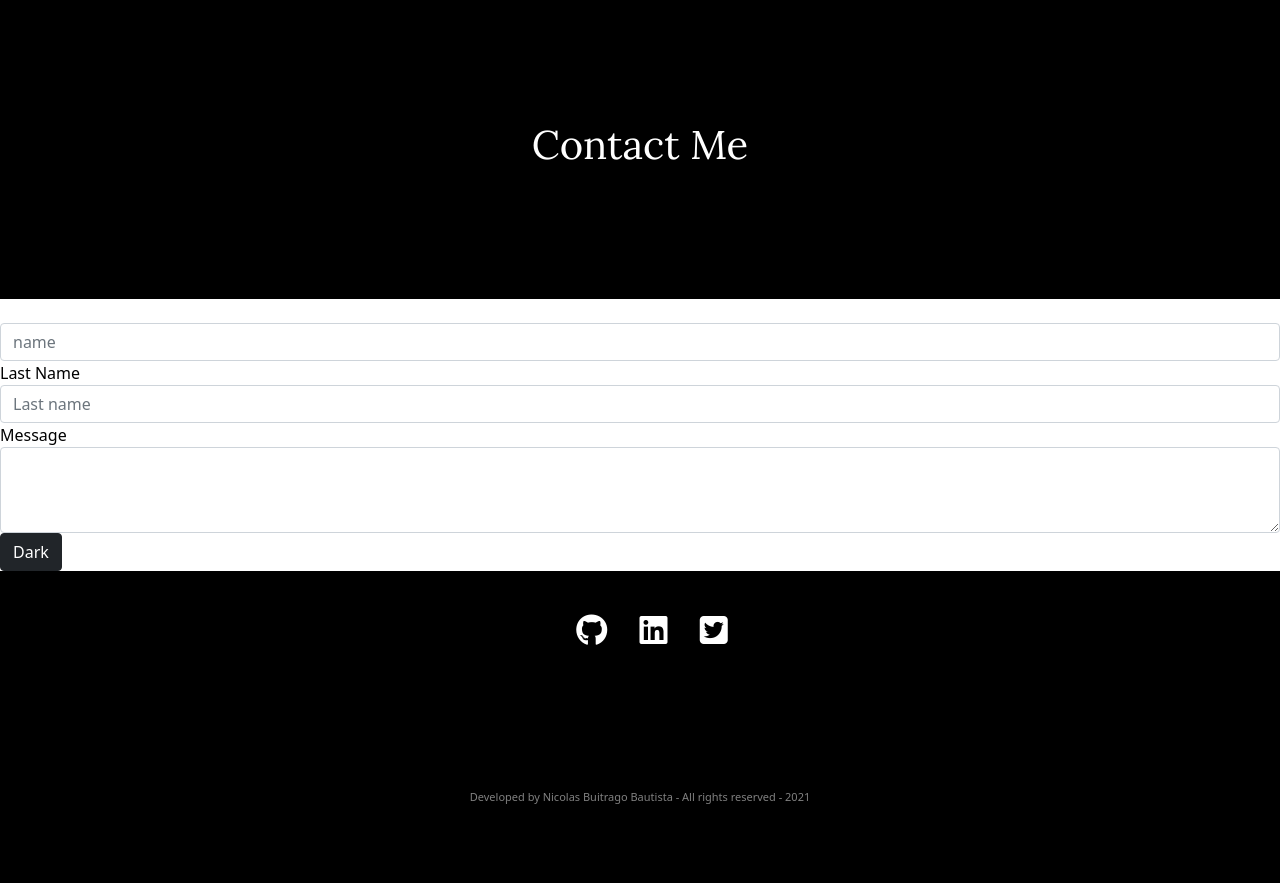
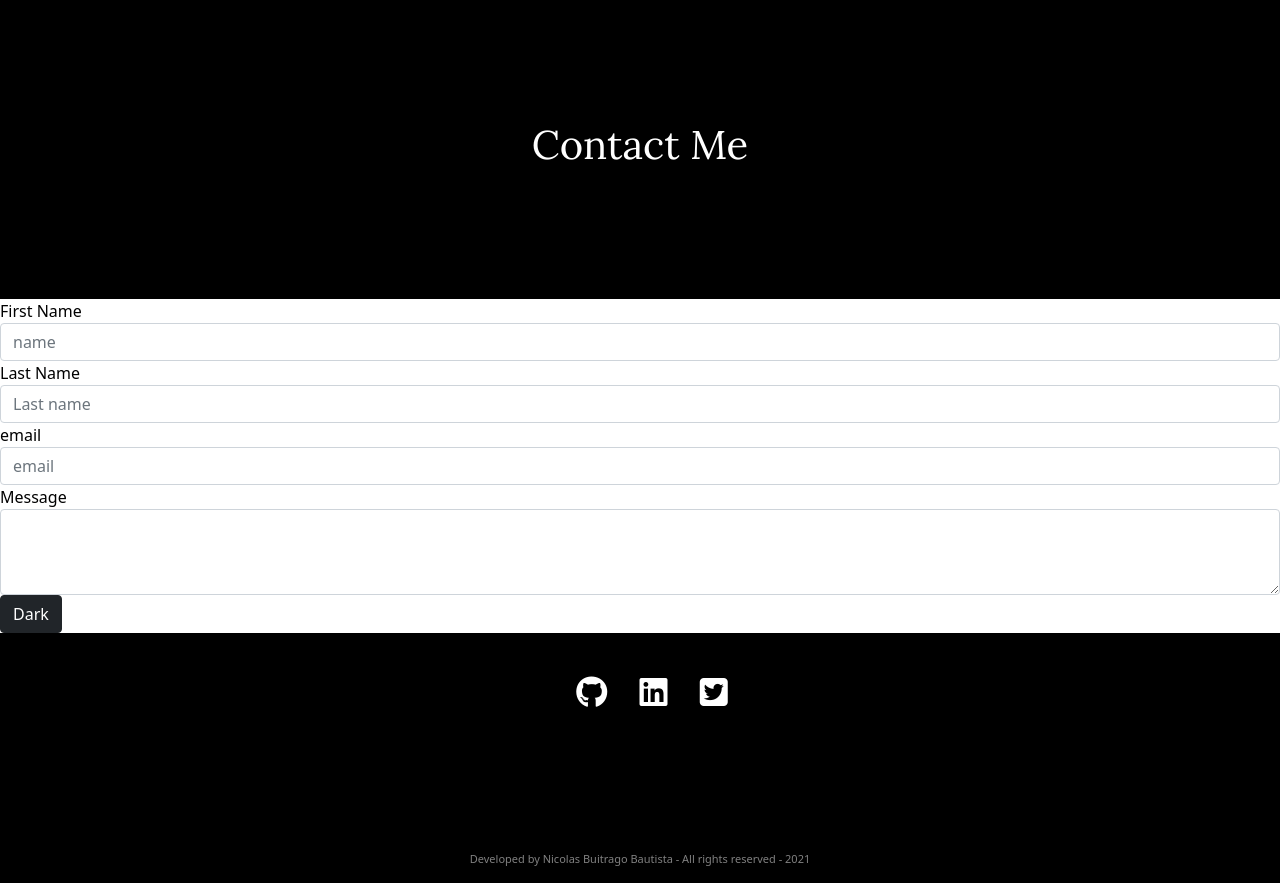
Before and after one commit to nicolasbuitragob/portfolio, a Flask app: page /contact.html in a window 1280 px wide. Shown: the part 64-947 px from the top of the page. Before the commit the page ends 885 px from the top, so only its background shows below. Run offline with Flask 2, Linux system fonts and the light colour scheme; some libraries are stand-ins or nearby versions.

Commit message:
contact form function added

```diff
--- a/server.py
+++ b/server.py
@@ -1,4 +1,4 @@
-from flask import Flask,render_template
+from flask import Flask,render_template, request, redirect
 app = Flask(__name__)
 
 
@@ -12,4 +12,10 @@ def page(page_name):
 
 @app.route('/submit_form',methods = ['POST','GET'])
 def submit_form():
-    return 'hiii'
+    if request.method == 'POST':
+        data = request.form.to_dict()
+        print(data)
+
+        return redirect('contact.html')
+    else:
+        return 'ups'
--- a/templates/contact.html
+++ b/templates/contact.html
@@ -70,18 +70,21 @@
 
 <!-- Form  -->
 
-    <form>
+    <form action="/submit_form" method = "POST">
         <div class="form-group">
-          <label class = "name">First Name</label>
-          <input type="email" class="form-control" id="exampleFormControlInput1" placeholder="name">
-          <label class= "Name">Last Name</label>
-          <input type="email" class="form-control" id="exampleFormControlInput1" placeholder="Last name">
+          <label>First Name</label>
+          <input name = "name"  type = "text" class = "form-control" id="exampleFormControlInput1" placeholder="name">
+          <label>Last Name</label>
+          <input name = "last name" type = "text" class="form-control" id="exampleFormControlInput1" placeholder="Last name">
+          <label>email</label>
+          <input name = "email" type="email" class="form-control" id="exampleFormControlInput1" placeholder="email">
+
         </div>
         <div class="form-group">
           <label for="exampleFormControlTextarea1">Message</label>
-          <textarea class="form-control" id="exampleFormControlTextarea1" rows="3"></textarea>
+          <textarea name = "message" type = "text" class="form-control" id="exampleFormControlTextarea1" rows="3"></textarea>
         </div>
-        <button type="button" class="btn btn-dark">Dark</button>
+        <button type="submit" class="btn btn-dark">Dark</button>
       </form>
 
 
```
